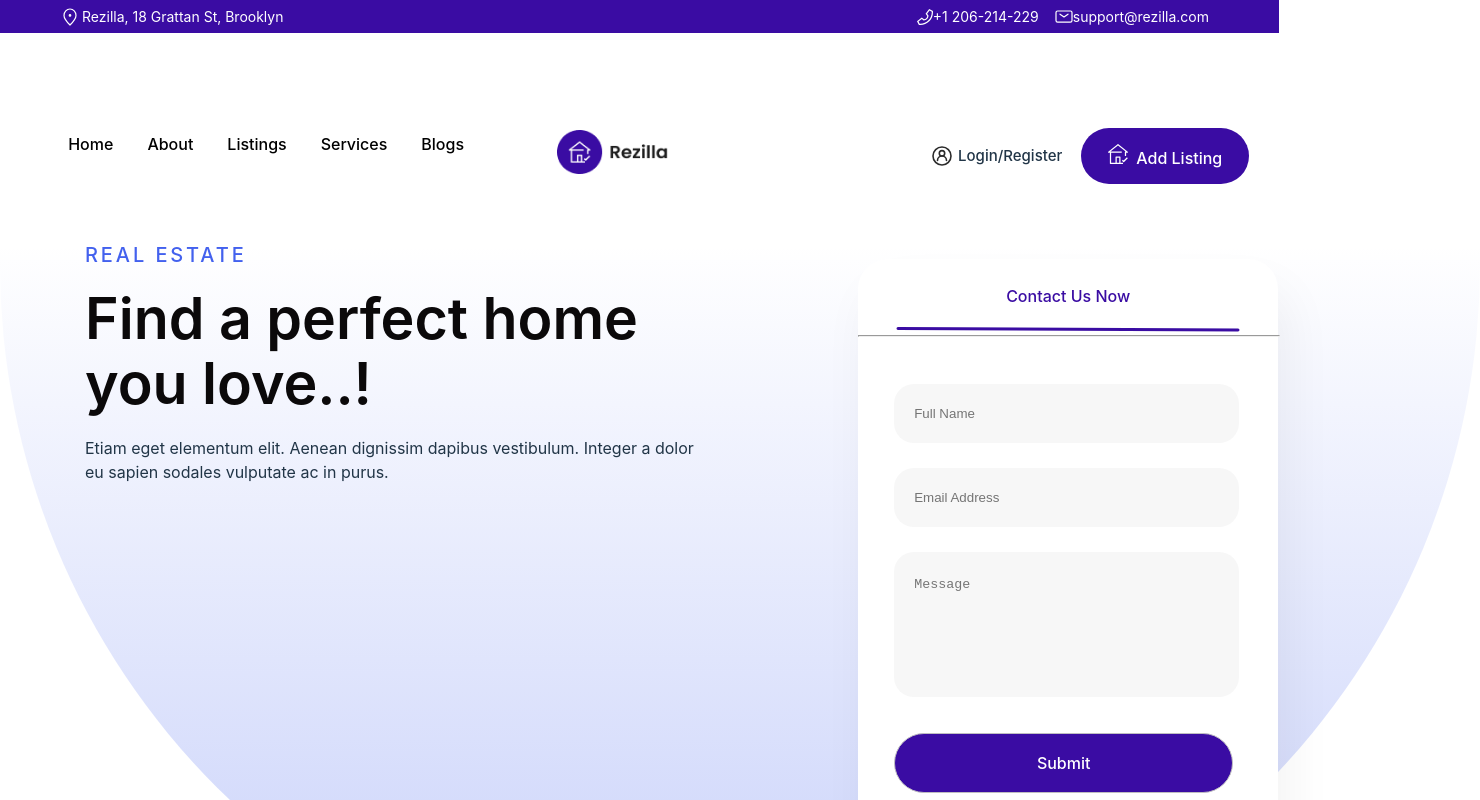
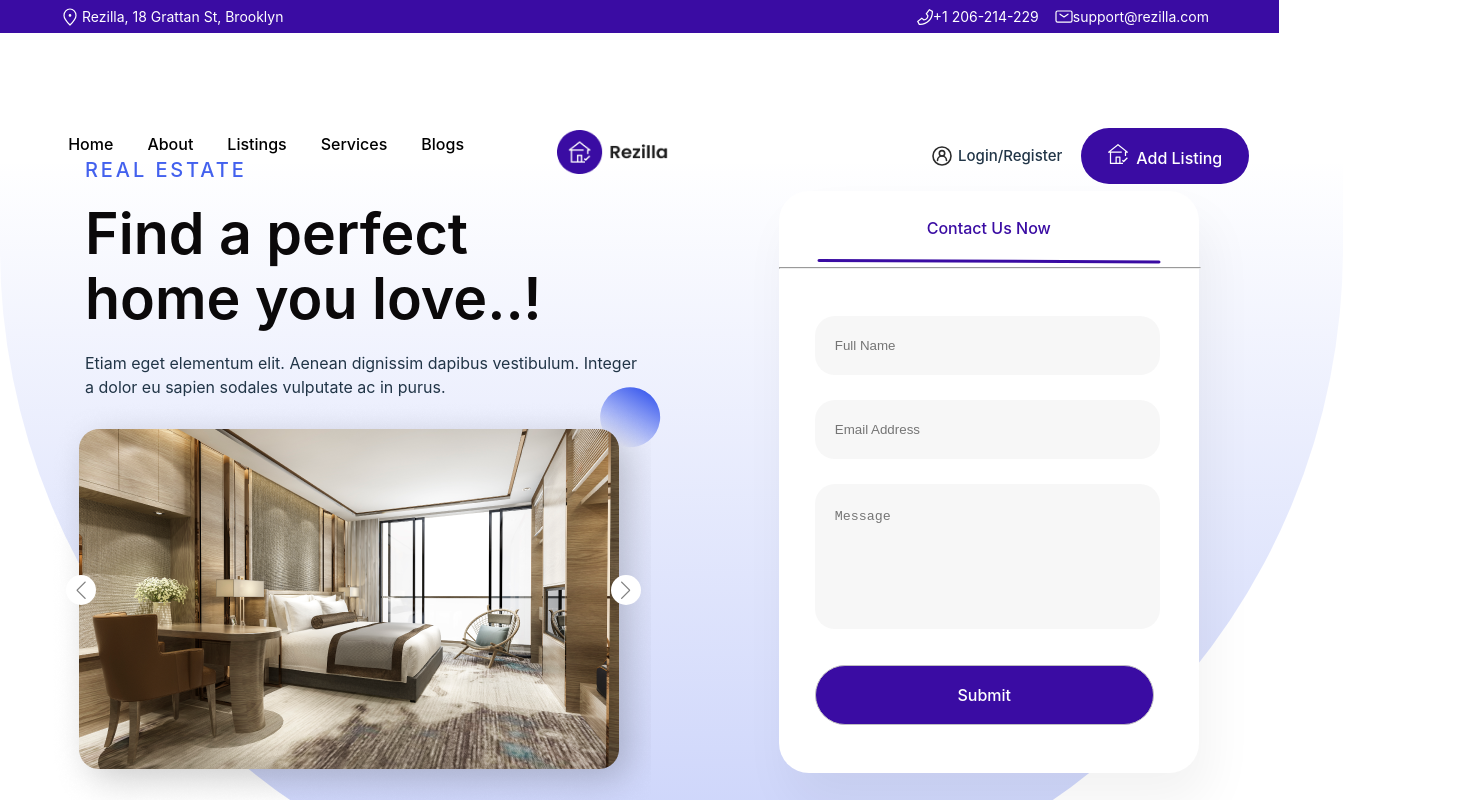
Before and after one commit to abubakrsaddique/React-App-Using-CSS, a React (Vite) app in the folder vite-project/: page / in a window 1280 px wide. Shown: the top 800 px of the page, 1480 px wide, since content can reach past the window. Built offline with nearby package versions, Linux system fonts and the light colour scheme.

Commit message:
19th commit

```diff
--- a/vite-project/src/App.jsx
+++ b/vite-project/src/App.jsx
@@ -12,9 +12,9 @@
       <Header />
       <Navbar />
       <RealEstateSection />
-      <CardComponent />
+      {/* <CardComponent />
       <MarqueeComponent />
-      <About />
+      <About /> */}
     </>
   );
 }
--- a/vite-project/src/components/contactform/contactform.css
+++ b/vite-project/src/components/contactform/contactform.css
@@ -1,7 +1,7 @@
 .form {
   display: flex;
   margin-left: 58%;
-  margin-top: -225px;
+  margin-top: -208px;
 }
 .contact-h1 {
   font-size: 16px;
--- a/vite-project/src/components/myswipercomponent/MySwiperComponent.jsx
+++ b/vite-project/src/components/myswipercomponent/MySwiperComponent.jsx
@@ -1,63 +1,67 @@
-import React, { useEffect } from "react";
-import Swiper from "swiper";
+import React from "react";
+import { Swiper, SwiperSlide } from "swiper/react";
 import "swiper/swiper-bundle.css";
-import SliderImage1 from "../../images/pic1.jpg";
-import SliderImage2 from "../../images/slider.jpg";
 import "./myswipercomponent.css";
+import slider from "../../images/slider.png";
 
-const MySwiperComponent = () => {
-  useEffect(() => {
-    const swiper = new Swiper(".swiper-container", {
-      slidesPerView: 1,
-      loop: true,
-      navigation: {
-        nextEl: ".swiper-button-next",
-        prevEl: ".swiper-button-prev",
-      },
-      pagination: {
-        el: ".swiper-pagination",
-        clickable: true,
-      },
-    });
-    return () => {
-      swiper.destroy();
-    };
-  }, []);
-
-  const handleNextButtonClick = () => {
-    const swiper = document.querySelector(".swiper-container").swiper;
-    swiper.slideNext();
-  };
-
-  const handlePrevButtonClick = () => {
-    const swiper = document.querySelector(".swiper-container").swiper;
-    swiper.slidePrev();
-  };
-
+const MySwiperComponents = () => {
   return (
-    <div className="my-swiper-component">
-      {" "}
-      {/* Add a container class */}
-      <div className="swiper-container">
-        <div className="swiper-wrapper">
-          <div className="swiper-slide">
-            <img src={SliderImage1} alt="" className="slider-image" />
-          </div>
-          <div className="swiper-slide">
-            <img src={SliderImage2} alt="" className="slider-image" />
-          </div>
-        </div>
-        <div
-          className="swiper-button-prev"
-          onClick={handlePrevButtonClick}
-        ></div>
-        <div
-          className="swiper-button-next"
-          onClick={handleNextButtonClick}
-        ></div>
-      </div>
+    <div className="slider-container">
+      <Swiper
+        navigation={{
+          prevEl: ".swiper-button-prev",
+          nextEl: ".swiper-button-next",
+        }}
+        pagination={{ clickable: true }}
+        className="swiper"
+      >
+        <SwiperSlide>
+          <img src={slider} alt="" />
+        </SwiperSlide>
+        <SwiperSlide>
+          <img src={slider} alt="" />
+        </SwiperSlide>
+      </Swiper>
+      <div className="swiper-button-prev"></div>
+      <div className="swiper-button-next"></div>
+      <div className="swiper-pagination"></div>
+      <p className="slide-circle">
+        <svg
+          xmlns="http://www.w3.org/2000/svg"
+          width="61"
+          height="61"
+          viewBox="0 0 61 61"
+          fill="none"
+        >
+          <circle
+            cx="30.1698"
+            cy="30.17"
+            r="30"
+            transform="rotate(30 30.1698 30.17)"
+            fill="url(#paint0_linear_1_189)"
+          ></circle>
+          <defs>
+            <linearGradient
+              id="paint0_linear_1_189"
+              x1="30.1698"
+              y1="0.169971"
+              x2="30.1698"
+              y2="60.17"
+              gradientUnits="userSpaceOnUse"
+            >
+              <stop stopColor="#4361EE"></stop>
+              <stop offset="1" stopColor="#4361EE" stopOpacity="0"></stop>
+            </linearGradient>
+          </defs>
+        </svg>
+      </p>
+      <span
+        className="swiper-notification"
+        aria-live="assertive"
+        aria-atomic="true"
+      ></span>
     </div>
   );
 };
 
-export default MySwiperComponent;
+export default MySwiperComponents;
--- a/vite-project/src/components/myswipercomponent/myswipercomponent.css
+++ b/vite-project/src/components/myswipercomponent/myswipercomponent.css
@@ -1,59 +1,47 @@
-.swiper-wrapper {
+.slider-container {
+  position: absolute;
+  width: 47%;
+  margin-left: 49px;
+}
+
+.swiper {
   width: 100%;
 }
 
-.slider-image {
-  height: 80vh;
-  margin-left: 100px;
-  border-radius: 7%;
+.swiper-button-prev,
+.swiper-button-next {
+  position: absolute;
+  top: 50%;
+  transform: translateY(-50%);
+  width: 30px;
+  height: 30px;
+  background-color: white;
+  border-radius: 50%;
+  cursor: pointer;
+  z-index: 1000;
 }
-
-.swiper-container {
-  text-align: left;
+.swiper-button-prev:after,
+.swiper-button-next::after {
+  font-size: 18px;
+  color: gray;
 }
 .swiper-button-prev {
-  top: 70%;
-  left: 6%;
-  width: 30px;
-  height: 30px;
-  background-color: #4361ee;
-  border-radius: 50%;
-}
-.swiper-button-prev::after {
-  content: "";
-  width: 15px;
-  height: 15px;
-  border-top: 2px solid #fff;
-  border-right: 2px solid #fff;
-  transform: rotate(227deg);
-  position: absolute;
-  top: 55%;
-  left: 66%;
-  transform-origin: center;
-  margin-left: -10px;
-  margin-top: -10px;
+  left: 17px;
 }
 
 .swiper-button-next {
-  left: 43%;
-  top: 70%;
-  width: 30px;
-  height: 30px;
-  background-color: #4361ee;
-  border-radius: 50%;
+  right: 10px;
 }
 
-.swiper-button-next::after {
-  content: "";
-  width: 15px;
-  height: 15px;
-  border-top: 2px solid #fff;
-  border-right: 2px solid #fff;
-  transform: rotate(45deg);
+.swiper-pagination {
   position: absolute;
-  top: 55%;
-  left: 45%;
-  transform-origin: center;
-  margin-left: -10px;
-  margin-top: -10px;
+  bottom: 20px;
+  left: 50%;
+  transform: translateX(-50%);
 }
+
+.slide-circle {
+  position: absolute;
+  bottom: 87%;
+  right: -10px;
+}
--- a/vite-project/src/components/realestatesection/RealEstateSection.jsx
+++ b/vite-project/src/components/realestatesection/RealEstateSection.jsx
@@ -5,19 +5,19 @@
 
 const RealEstateSection = () => {
   return (
-    <div className="main" style={{ marginTop: "24%" }}>
+    <div className="main">
       <div className="mar">
         <div>
           <h1 className="title">REAL ESTATE</h1>
           <h2 className="heading-h2">Find a perfect home you love..!</h2>
-          <p className="para">
+          <p className="para" style={{ width: "105%" }}>
             Etiam eget elementum elit. Aenean dignissim dapibus vestibulum.
             Integer a dolor eu sapien sodales vulputate ac in purus.
           </p>
         </div>
-        {/* <div className="">
-          <MySwiperComponent />
-        </div> */}
+      </div>
+      <div className="">
+        <MySwiperComponent />
       </div>
       <div>
         <ContactForm />
--- a/vite-project/src/components/realestatesection/realestatesection.css
+++ b/vite-project/src/components/realestatesection/realestatesection.css
@@ -13,9 +13,9 @@
   width: 134%;
 }
 .mar {
-  margin-top: -21px;
+  margin-top: 159px;
   margin-left: 85px;
-  width: 41.5%;
+  width: 40%;
 }
 .title {
   color: #4361ee;
```
Also changed, not shown: vite-project/src/images/slider.png (added), 1 other file (tests, documents, lock files or other folders).
